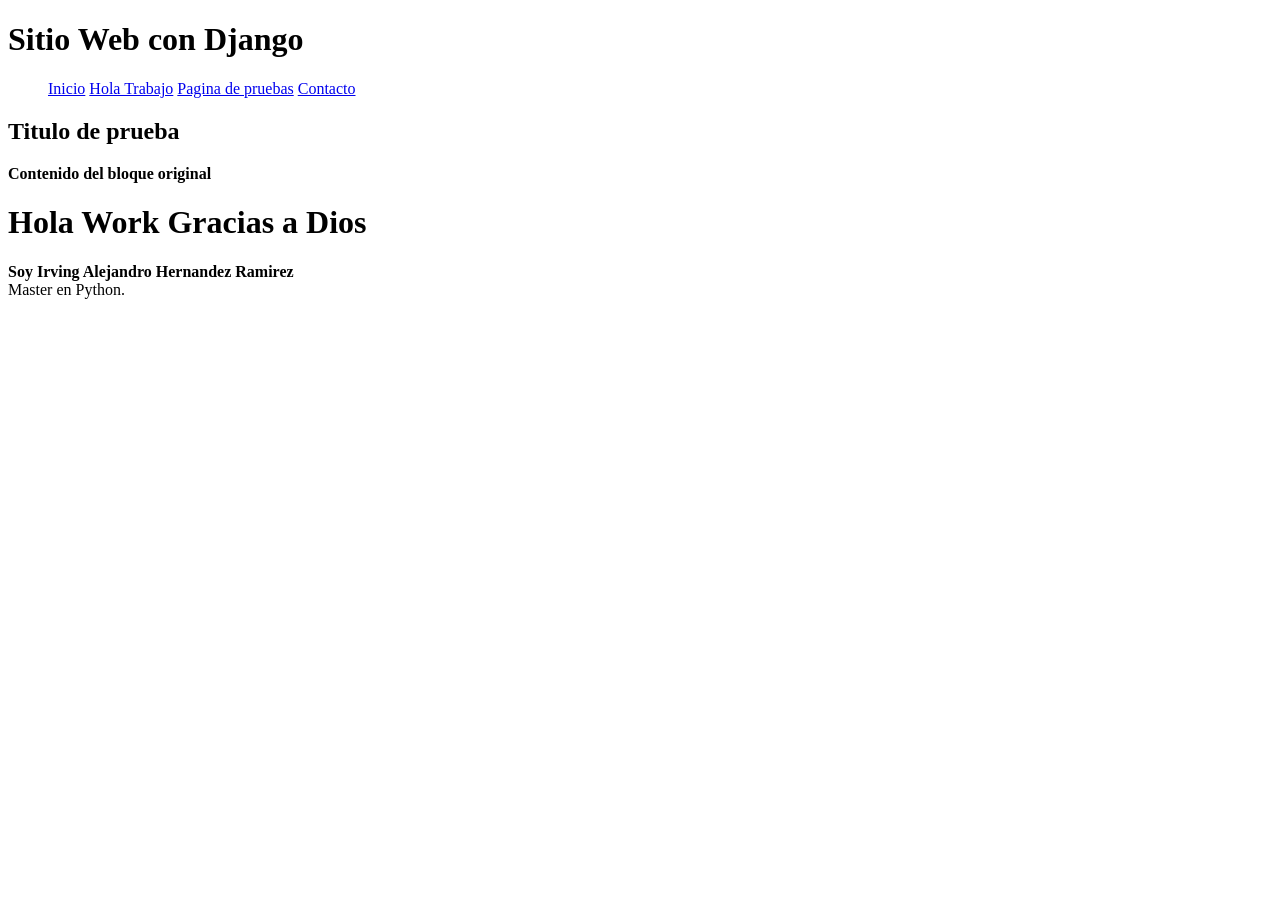
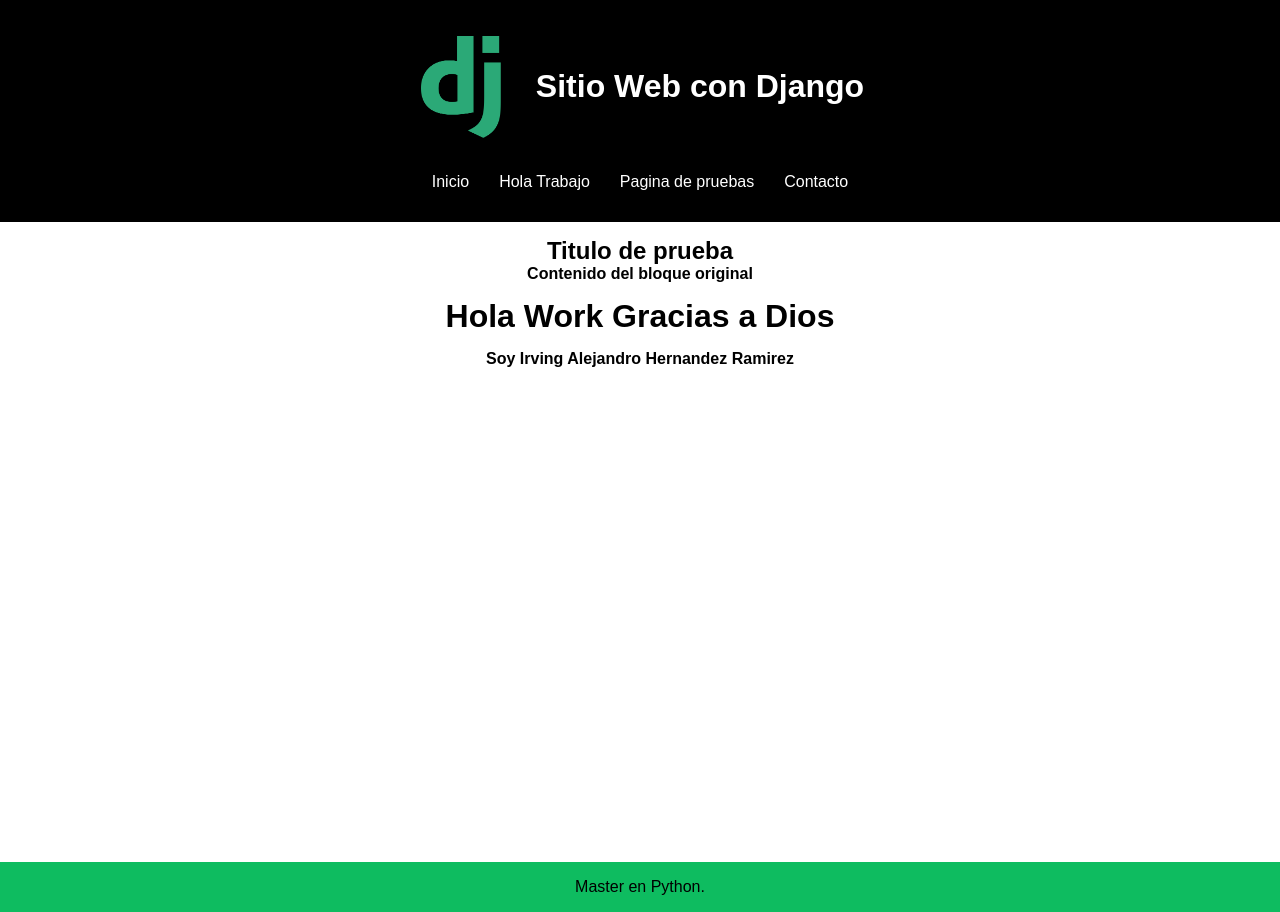
Before and after one commit to axxving/app-web-django01-axxving, a Django app: page /work/ in a window 1280 px wide. Before the commit the page ends 299 px from the top, so only its background shows below. Run offline with Django 5.2, Linux system fonts and the light colour scheme.

Commit message:
feat(): styles

```diff
--- /dev/null
+++ b/aprendiendoDjango/miapp/static/css/styles.css
@@ -0,0 +1,69 @@
+* {
+    margin: 0;
+    padding: 0;
+    box-sizing: border-box;
+    font-family: sans-serif;
+}
+
+body {
+    background-color: rgb(14, 188, 96);
+    text-align: center;
+}
+
+.titulo {
+    color: #fff;
+}
+
+h1 {
+    text-align: center;
+    color: #000000;
+    margin: 15px;
+}
+
+header {
+    background-color: rgb(0, 0, 0);
+    padding: 1rem;
+    display: flex;
+    align-items: center;
+    justify-content: center;
+    flex-direction: column;
+
+    #logotipo {
+        display: flex;
+        align-items: center;
+        justify-content: center;
+
+        .logo {
+            width: 80px;
+            margin: 20px;
+        }
+    }
+
+    nav {
+        display: flex;
+        align-items: center;
+        justify-content: center;
+
+        a {
+            color: #fff;
+            text-decoration: none;
+            padding: 15px;
+
+            &:hover {
+                background-color: aquamarine;
+                color: #000;
+                border-radius: 5px;
+            }
+        }
+    }
+}
+
+#content {
+    background-color: #fff;
+    min-height: 80vh;
+    padding: 15px;
+}
+
+footer {
+    padding: 1rem;
+}
--- a/aprendiendoDjango/miapp/templates/layout.html
+++ b/aprendiendoDjango/miapp/templates/layout.html
@@ -10,6 +10,8 @@
         {% endblock %} |
         Alejandro Hernandez
     </title>
+    {% load static %}
+    <link rel="stylesheet" type="text/css" href="{% static '/css/styles.css' %}">
 </head>
 
 <body>
@@ -18,16 +20,15 @@
     <header>
         <div id="logotipo">
             <!--Logo Dejango-->
-            <h1>Sitio Web con Django</h1>
+            <img class="logo" src="{% static 'imgs/logo.png' %}" alt="logo Django">
+            <h1 class="titulo">Sitio Web con Django</h1>
         </div>
 
         <nav>
-            <ul>
-                <a href="/index">Inicio</a>
-                <a href="/work">Hola Trabajo</a>
-                <a href="/pagina">Pagina de pruebas</a>
-                <a href="/contacto">Contacto</a>
-            </ul>
+            <a href="/index">Inicio</a>
+            <a href="/work">Hola Trabajo</a>
+            <a href="/pagina">Pagina de pruebas</a>
+            <a href="/contacto">Contacto</a>
         </nav>
     </header>
 
```
Also changed, not shown: aprendiendoDjango/miapp/static/imgs/logo.png (added).
